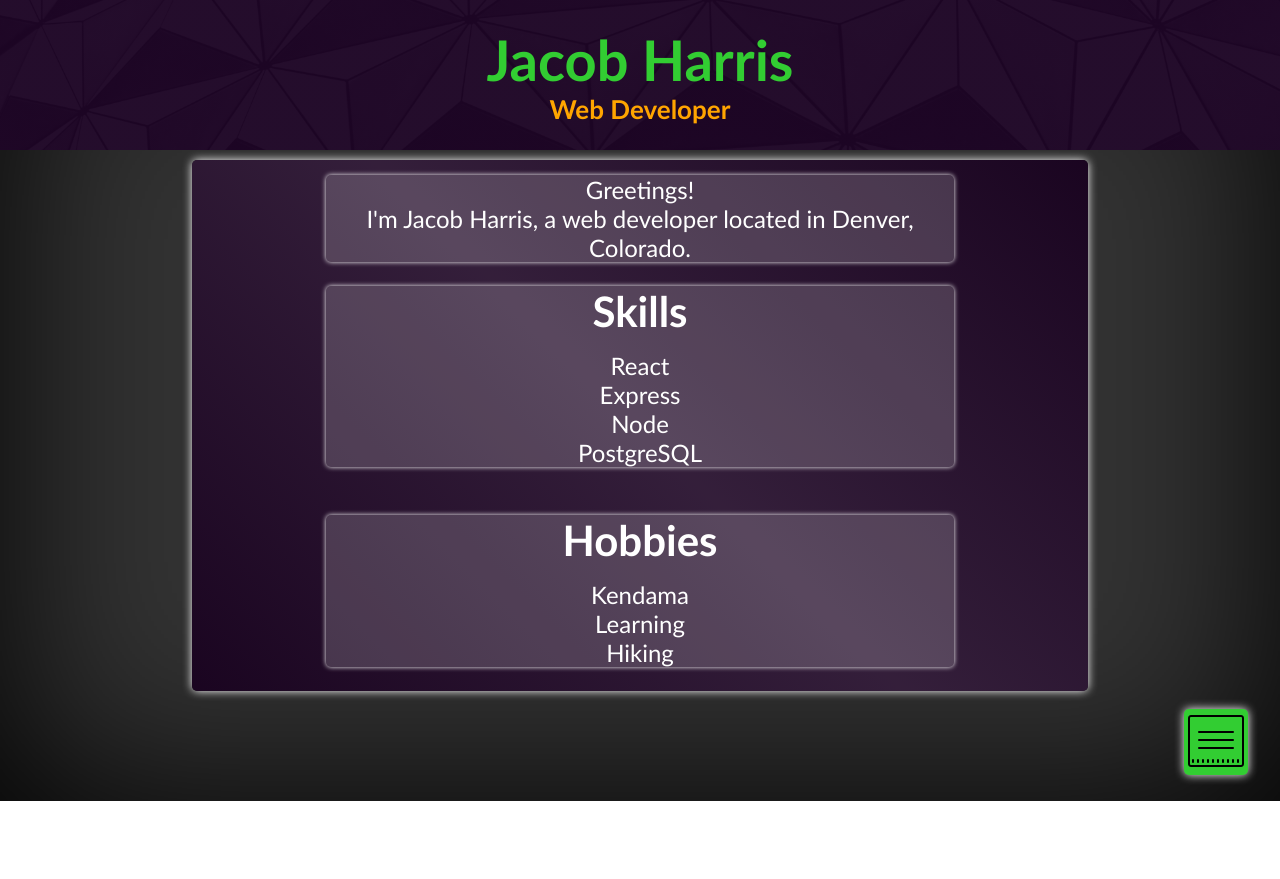
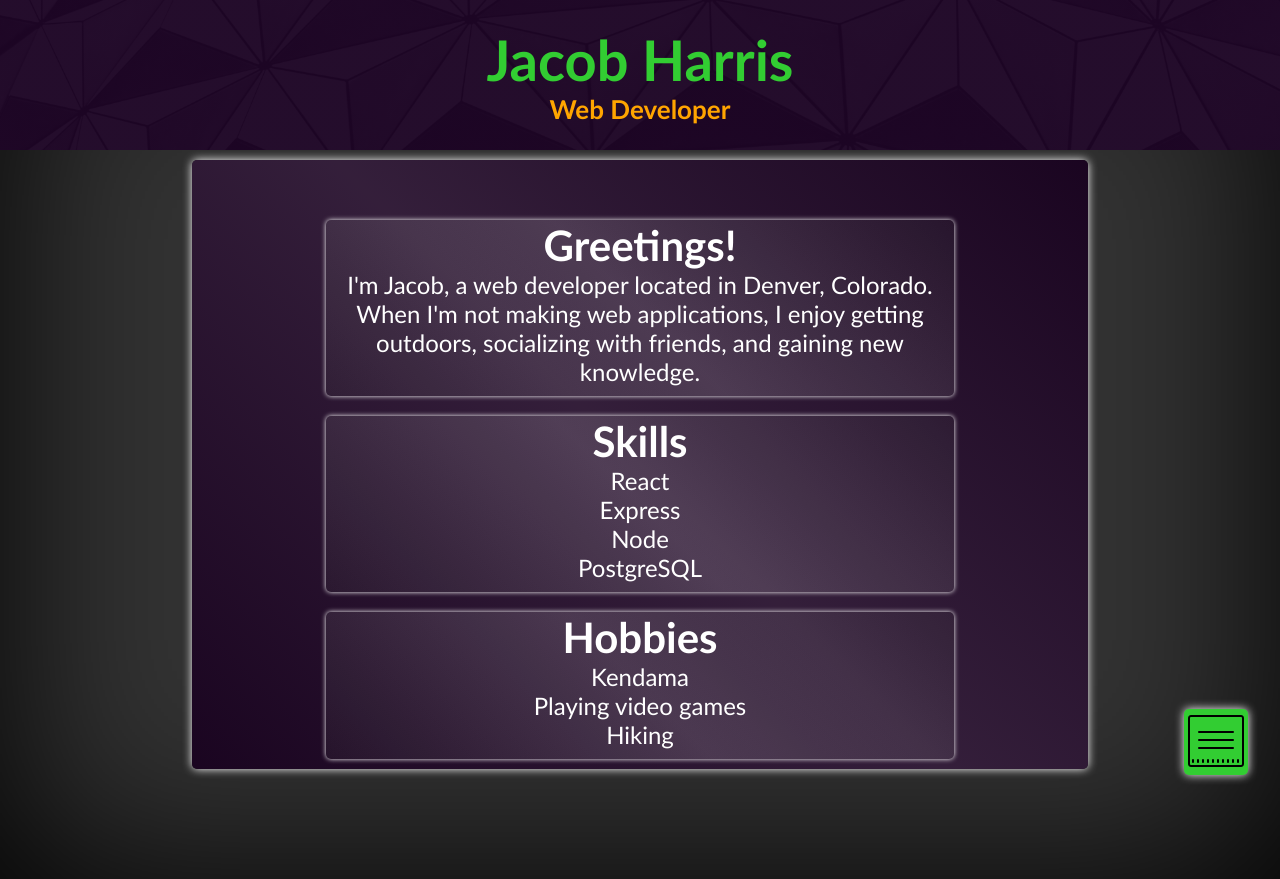
Before and after one commit to jgharris314/portfolio-112621, a React (Create React App) app: page /about in a window 1280 px wide. Before the commit the page ends 801 px from the top, so only its background shows below. Built offline with nearby package versions, Linux system fonts and the light colour scheme.

Commit message:
v1 about section

```diff
--- a/src/components/About/About.js
+++ b/src/components/About/About.js
@@ -5,22 +5,24 @@ const About = () => {
 	return (
 		<StyledAbout className="body-section">
 			<div className="section">
-				Greetings! <br />
-				I'm Jacob Harris, a web developer located in Denver, Colorado.
+				<h4>Greetings!</h4>
+				I'm Jacob, a web developer located in Denver, Colorado. When I'm
+				not making web applications, I enjoy getting outdoors,
+				socializing with friends, and gaining new knowledge.
 			</div>
-			<ul className="section">
+			<div className="section">
 				<h4>Skills</h4>
 				<li className="section-item">React</li>
 				<li className="section-item">Express</li>
 				<li className="section-item">Node</li>
 				<li className="section-item">PostgreSQL</li>
-			</ul>
-			<ul className="section">
+			</div>
+			<div className="section">
 				<h4>Hobbies</h4>
 				<li className="section-item">Kendama</li>
-				<li className="section-item">Learning</li>
+				<li className="section-item">Playing video games</li>
 				<li className="section-item">Hiking</li>
-			</ul>
+			</div>
 		</StyledAbout>
 	);
 };
--- a/src/components/About/about.styles.js
+++ b/src/components/About/about.styles.js
@@ -5,19 +5,27 @@ export const StyledAbout = styled.div`
 	flex-direction: column;
 
 	align-items: center;
-	padding-top: 15px;
+	padding-top: 50px;
 	.section {
-		background-color: rgba(255, 255, 255, 0.18);
+		background-color: rgba(255, 255, 255, 0.05);
 		width: 70%;
 		justify-content: center;
 		align-items: center;
-		padding: 0;
+		padding: 0px 0px 10px 0px;
 		border-radius: 5px;
 		box-shadow: 0px 0px 5px white;
 		font-size: 2.4rem;
+		margin: 10px 0px;
+
+		background-image: linear-gradient(
+			45deg,
+			rgba(0, 0, 0, 0.1),
+			rgba(255, 255, 255, 0.1),
+			rgba(0, 0, 0, 0.1)
+		);
 		h4 {
 			font-size: 4.2rem;
-			margin: 0px 0px 15px 0px;
+			margin: 0px;
 		}
 		&-item {
 			list-style: none;
```
